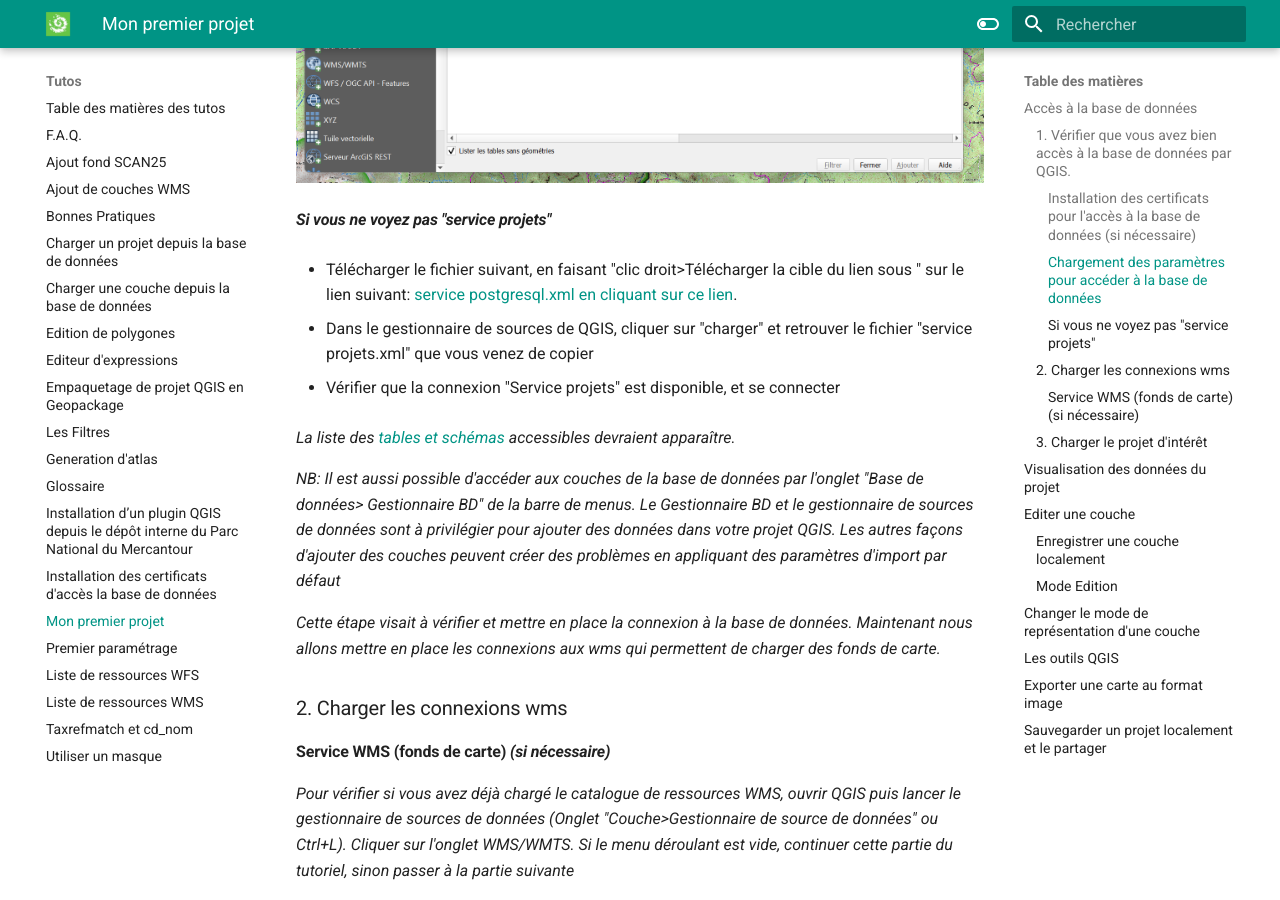
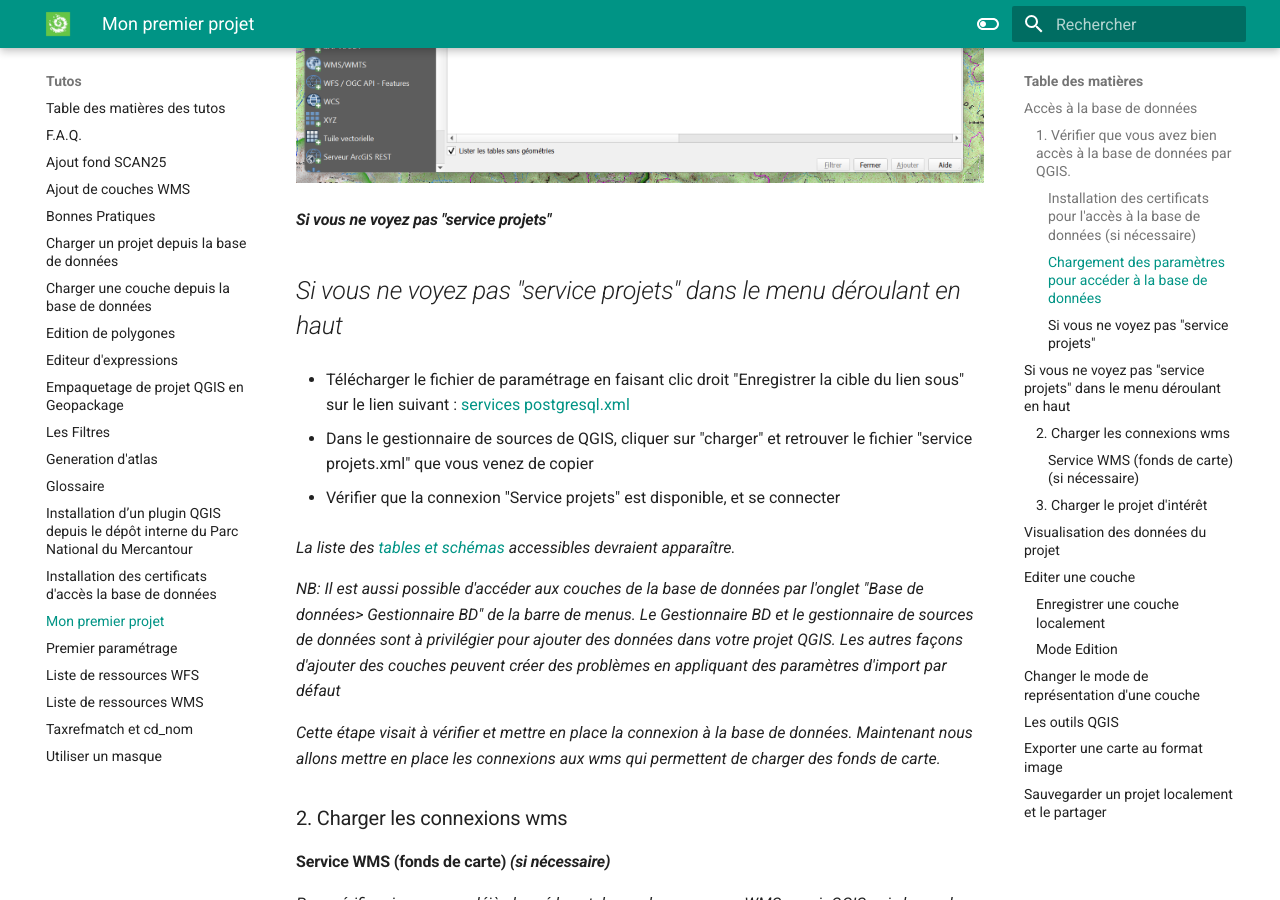
Before and after one commit to PnMercantour/donnees, an MkDocs documentation site: the page built from docs/tutos/mon_premier_projet.md, in a window 1280 px wide and 900 px high, scrolled down 2606 px. Built offline with MkDocs 1.6.1 and Material for MkDocs 9.7.7, drawn with Linux system fonts in a browser that asks for light colours.

Commit message:
fix bug service projets

```diff
--- a/docs/tutos/mon_premier_projet.md
+++ b/docs/tutos/mon_premier_projet.md
@@ -17,7 +17,7 @@ entrer vos relevés terrains en modifiant une couche existante.
 
 
 ## Accès à la [base de données](./README.md#base-de-donnees)
-_Cette partie reprend le processus décrit dans [ce tutoriel](./installation_certificats_base_de_donnees.md)._
+_Cette partie reprend le processus décrit dans [ce tutoriel](./installer_certificats_base_de_donnees.md)._
 ### 1. Vérifier que vous avez bien accès à la base de données par QGIS.
 
 
@@ -65,13 +65,13 @@ l'affichage des fichiers cachés dans les options)
 
 
 #### _Si vous ne voyez pas "service projets"_
-- Télécharger le fichier suivant, en faisant "clic droit>Télécharger la cible du lien sous " sur le lien suivant: [service postgresql.xml en cliquant sur ce lien](https://raw.githubusercontent.com/PnMercantour/donnees/refs/heads/main/docs/tutos/ressources/service%20WMS.xml).
+## _Si vous ne voyez pas "service projets" dans le menu déroulant en haut_
+
+- Télécharger le fichier de paramétrage en faisant clic droit "Enregistrer la cible du lien sous" sur le lien suivant :  [services postgresql.xml](https://raw.githubusercontent.com/PnMercantour/donnees/main/docs/tutos/ressources/services_postgresql.xml)
 
 - Dans le gestionnaire de sources de QGIS, cliquer sur "charger" et retrouver le fichier "service projets.xml" que vous venez de copier
 
-
 - Vérifier que la connexion "Service projets" est disponible, et se connecter
-
 
 
 _La liste des [tables et schémas](./README.md#schéma "Dans une base de données relationnelle, un schéma regroupe différents objets dont des tables, vues et fonctions.")
```
